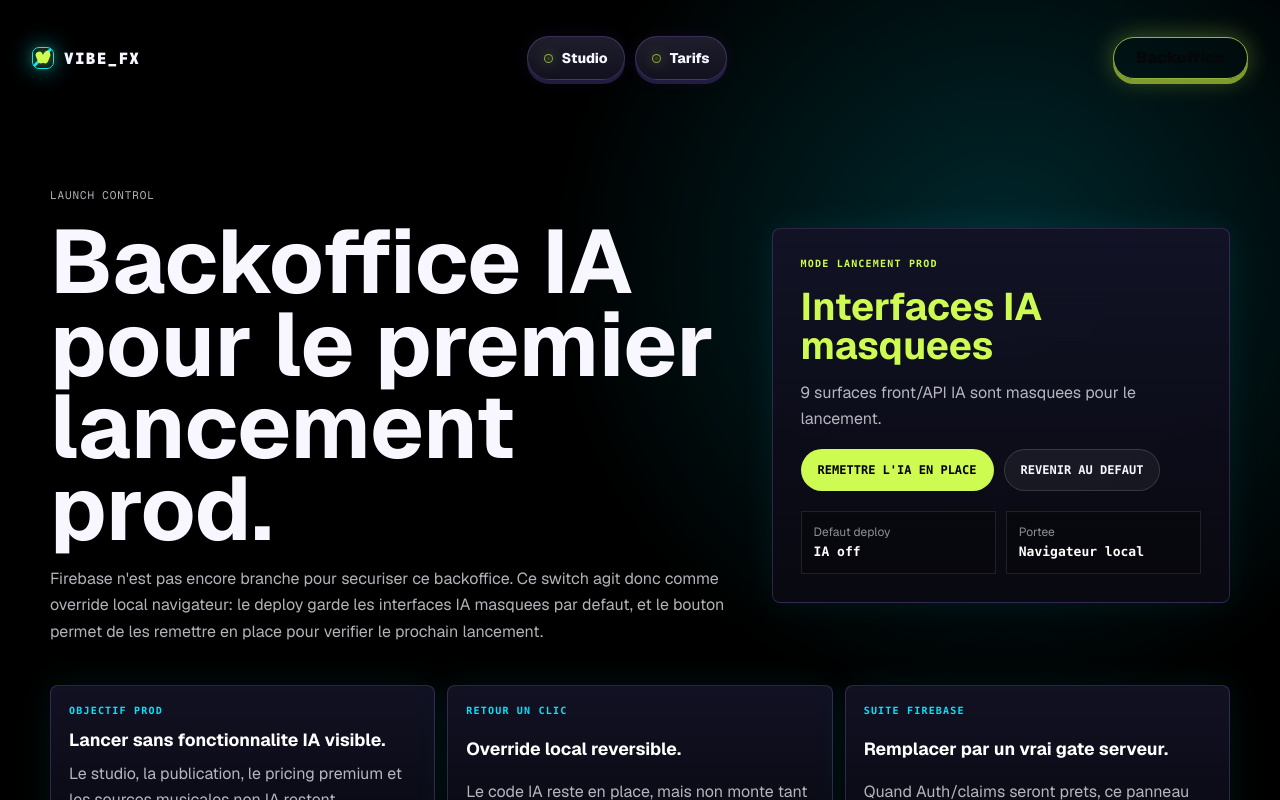
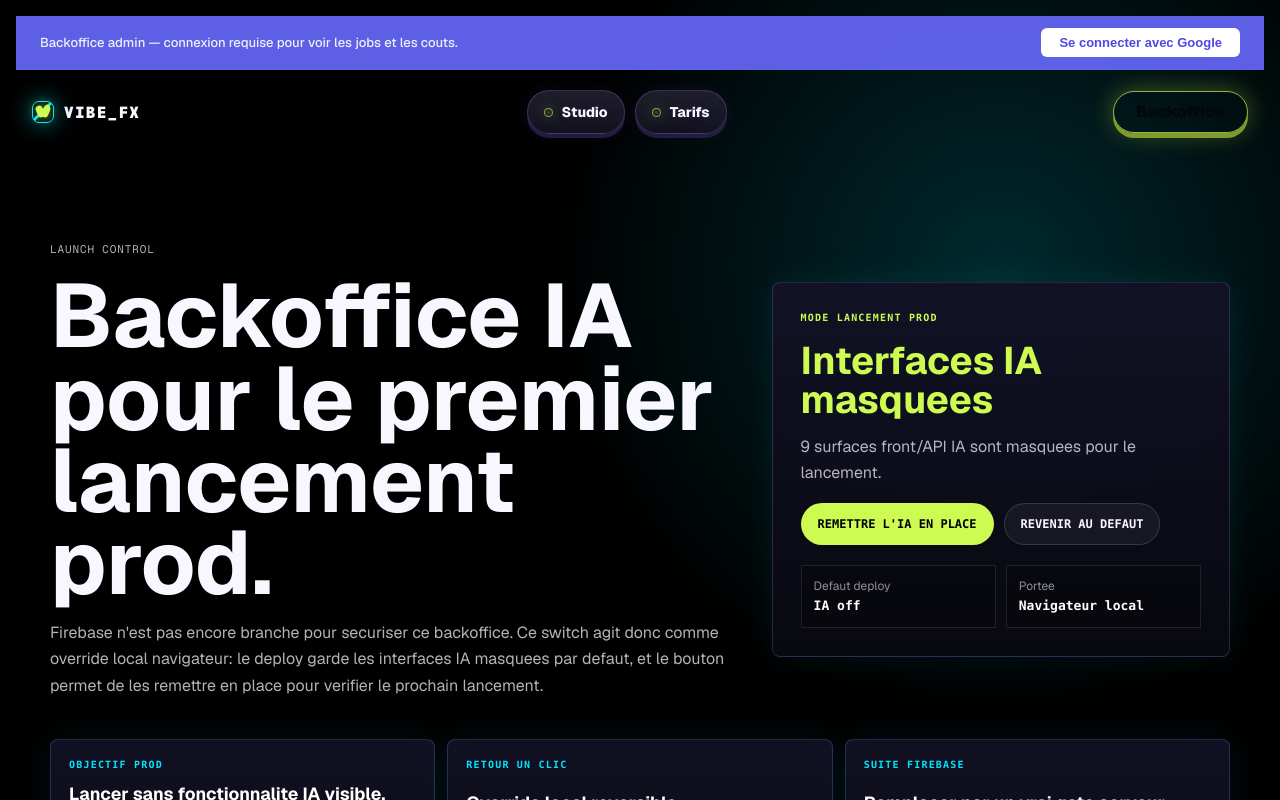
Before and after one commit to ECFN15/vibe_fxV2, a Next.js app: page /backoffice in a window 1280 px wide. Shown: the top 800 px of the page. Built offline with nearby package versions, Linux system fonts and the light colour scheme; no server answers.

Commit message:
Backoffice sticky auth bar at page top

```diff
--- a/src/app/backoffice/BackofficeClient.jsx
+++ b/src/app/backoffice/BackofficeClient.jsx
@@ -136,6 +136,15 @@ export default function BackofficeClient() {
 
   return (
     <main className="vf-backoffice">
+      {!user && (
+        <div className="vf-backoffice-auth-bar">
+          <span>Backoffice admin — connexion requise pour voir les jobs et les couts.</span>
+          <button type="button" onClick={handleTelemetryRefresh} disabled={authBusy}>
+            {authBusy ? "Connexion..." : "Se connecter avec Google"}
+          </button>
+        </div>
+      )}
+
       <nav className="vf-nav vf-backoffice-nav" aria-label="Navigation backoffice">
         <Link href="/" className="vf-brand" aria-label="Vibe_fx V2 accueil">
           <span className="vf-brand-mark" aria-hidden="true" />
--- a/src/app/globals.css
+++ b/src/app/globals.css
@@ -3504,6 +3504,39 @@ html {
   opacity: 0.6;
 }
 
+.vf-backoffice-auth-bar {
+  position: sticky;
+  top: 0;
+  z-index: 100;
+  display: flex;
+  align-items: center;
+  justify-content: space-between;
+  gap: 16px;
+  padding: 12px 24px;
+  background: rgba(99, 102, 241, 0.95);
+  backdrop-filter: blur(8px);
+  border-bottom: 1px solid rgba(99, 102, 241, 0.5);
+}
+.vf-backoffice-auth-bar span {
+  font-size: 13px;
+  font-weight: 500;
+  color: rgba(255, 255, 255, 0.9);
+}
+.vf-backoffice-auth-bar button {
+  flex-shrink: 0;
+  padding: 7px 18px;
+  background: #fff;
+  color: #4f46e5;
+  font-size: 13px;
+  font-weight: 700;
+  border: none;
+  border-radius: 6px;
+  cursor: pointer;
+  transition: opacity 0.15s;
+  white-space: nowrap;
+}
+.vf-backoffice-auth-bar button:hover:not(:disabled) { opacity: 0.88; }
+.vf-backoffice-auth-bar button:disabled { opacity: 0.5; cursor: not-allowed; }
 .vf-export-signin-banner {
   display: flex;
   align-items: center;
```
